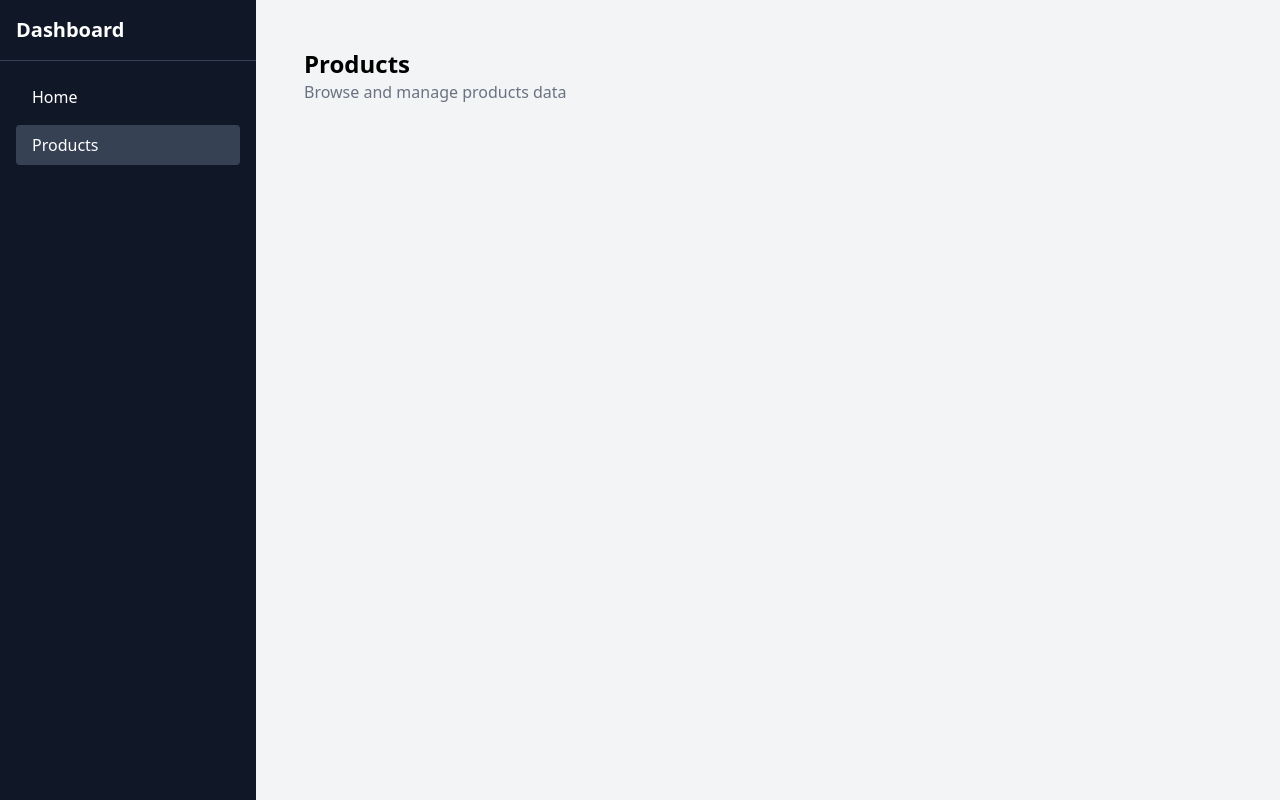
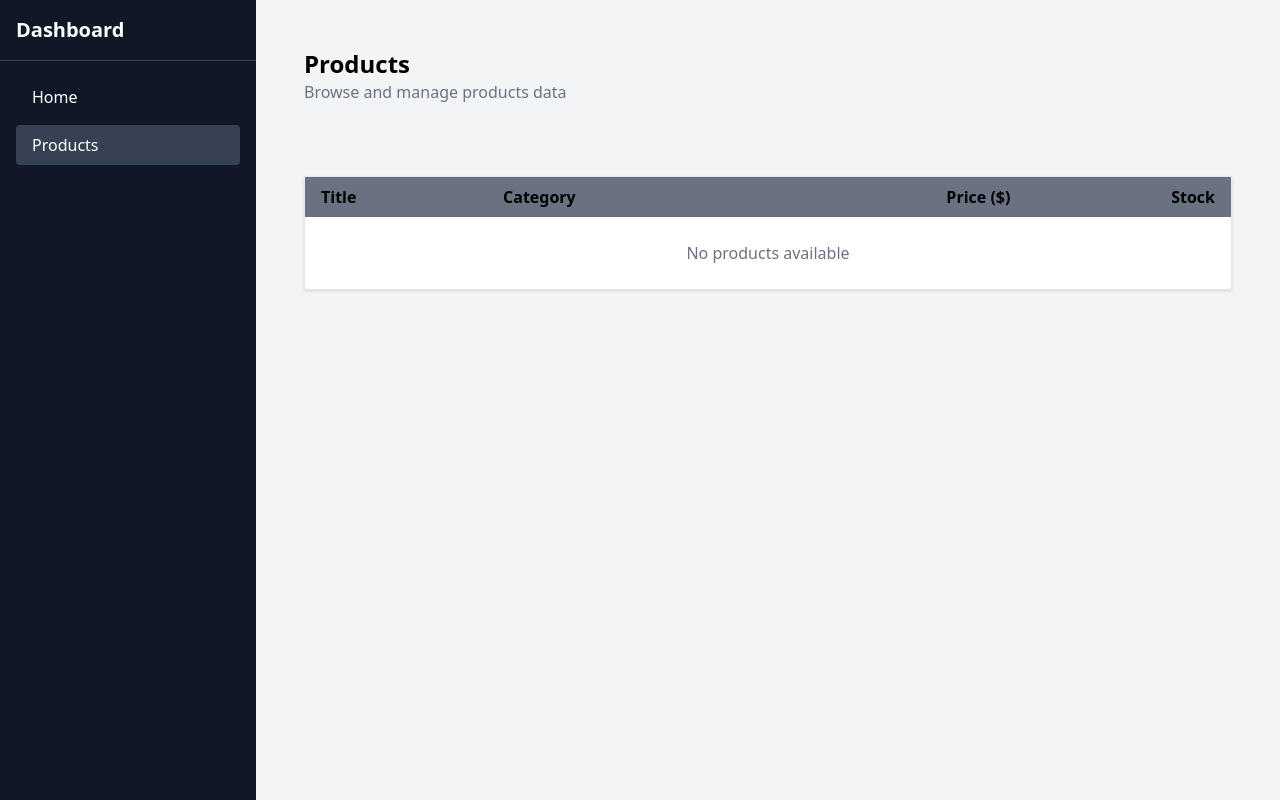
Before and after one commit to bibek-chaudhary/dashboard-application, a React (Vite) app: page /products in a window 1280 px wide. Built offline with nearby package versions, Linux system fonts and the light colour scheme; the HTML template or start-up script is replaced by a standard one.

Commit message:
feat: add products table component

```diff
--- /dev/null
+++ b/src/components/products/ProductsTable.tsx
@@ -0,0 +1,50 @@
+type Product = {
+  id: number;
+  title: string;
+  price: number;
+  category: string;
+  stock: number;
+};
+
+interface ProductsTableProps {
+  products: Product[];
+}
+
+const ProductsTable = ({ products }: ProductsTableProps) => {
+  return (
+    <div className="overflow-x-auto bg-white wounded shadow">
+      <table className="min-w-full border border-gray-200">
+        <thead className="bg-gray-500">
+          <tr>
+            <th className="px-4 py-2 text-left">Title</th>
+            <th className="px-4 py-2 text-left">Category</th>
+            <th className="px-4 py-2 text-right">Price ($)</th>
+            <th className="px-4 py-2 text-right">Stock</th>
+          </tr>
+        </thead>
+
+        <tbody>
+          {products.length === 0 ? (
+            <tr>
+              <td colSpan={4} className="px-4 py-6 text-center text-gray-500">
+                {" "}
+                No products available
+              </td>
+            </tr>
+          ) : (
+            products.map((product) => (
+              <tr key={product.id} className="border-t">
+                <td className="px-4 py-2">{product.title}</td>
+                <td className="px-4 py-2">{product.category}</td>
+                <td className="px-4 py-2 text-right">{product.price}</td>
+                <td className="px-4 py-2 text-right">{product.stock}</td>
+              </tr>
+            ))
+          )}
+        </tbody>
+      </table>
+    </div>
+  );
+};
+
+export default ProductsTable;
--- a/src/pages/Products.tsx
+++ b/src/pages/Products.tsx
@@ -1,23 +1,24 @@
+import ProductsTable from "../components/products/ProductsTable";
+
 const Products = () => {
   return (
     <div className="p-6">
       <div className="mb-4">
         <h1 className="text-2xl font-semibold">Products</h1>
-        <p className="text-gray-500">Browse and manage products data</p>
+        <p className="text-gray-500">
+          Browse and manage products data
+        </p>
       </div>
 
-      {/* Search will go here */}
       <div className="mb-4">
+        {/* Search placeholder */}
         <div className="h-10 bg-gray-100 rounded" />
       </div>
 
-      {/* Table will go here */}
-      <div className="mb-4">
-        <div className="h-64 bg-gray-100 rounded" />
-      </div>
+      <ProductsTable products={[]} />
 
-      {/* Pagination will go here */}
-      <div className="flex justify-end">
+      <div className="flex justify-end mt-4">
+        {/* Pagination placeholder */}
         <div className="h-8 w-40 bg-gray-100 rounded" />
       </div>
     </div>
```
